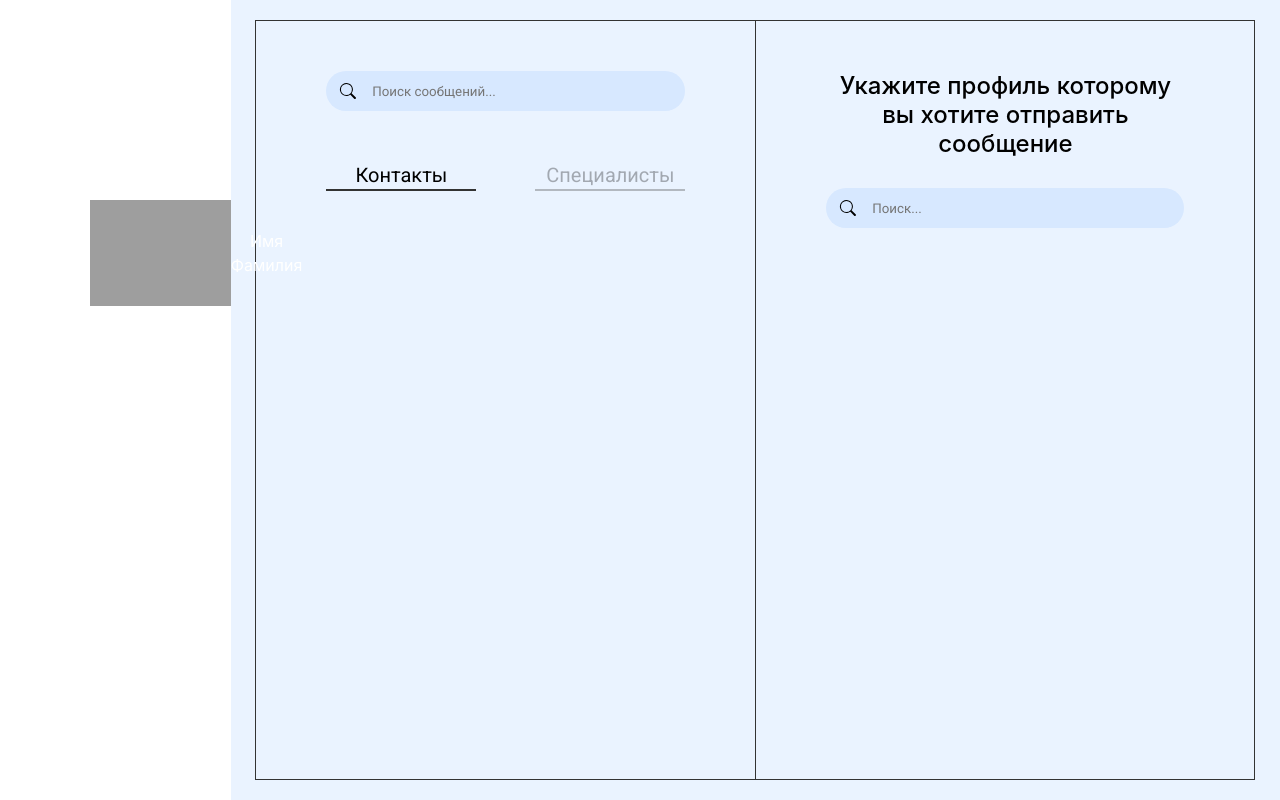
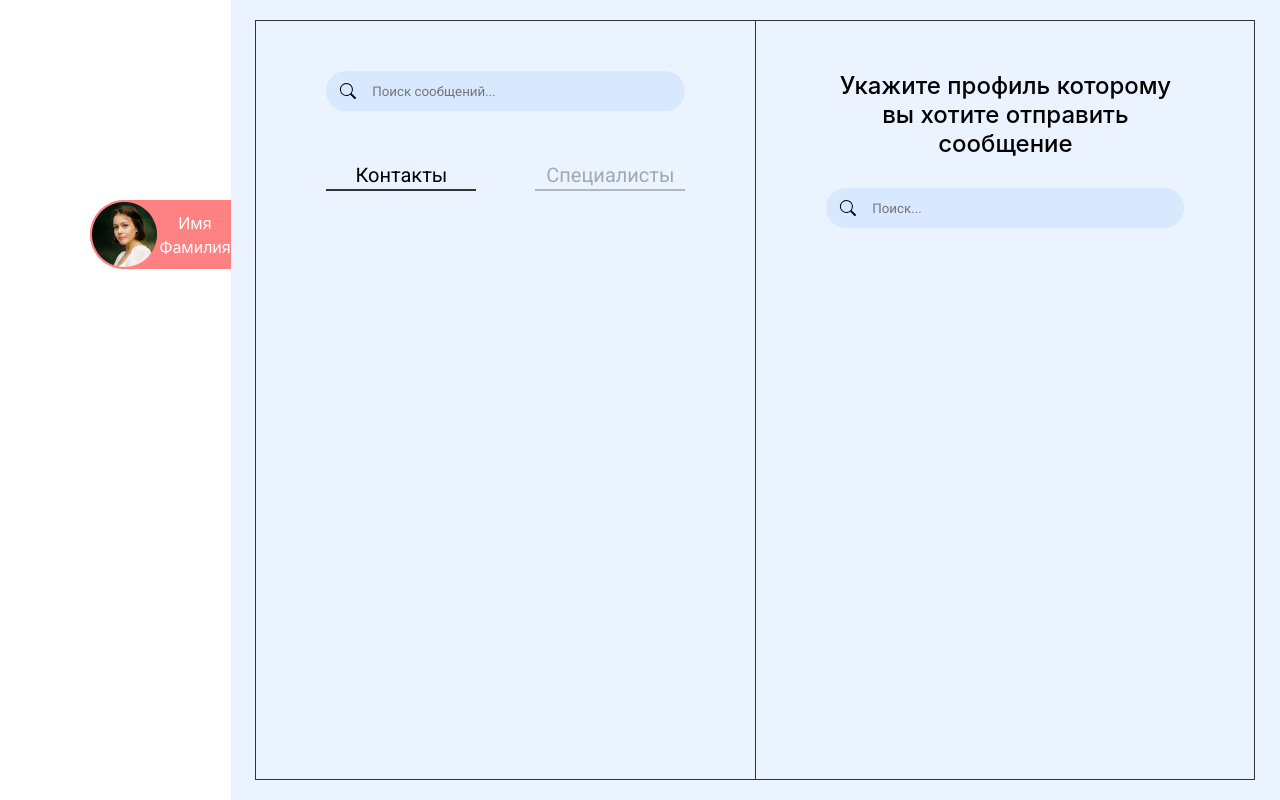
Before and after one commit to EaleksS/nextjs-project, a Next.js app: page /medic in a window 1280 px wide. Built offline with nearby package versions, Linux system fonts and the light colour scheme.

Commit message:
Update medic.tsx

```diff
--- a/src/pages/medic.tsx
+++ b/src/pages/medic.tsx
@@ -18,7 +18,7 @@ const Medic = () => {
           onClick={() => setMenu((res) => !res)}
         >
           <img
-            src="http://localhost:7070/_next/image?url=%2F_next%2Fstatic%2Fmedia%2Fprofile.a750af2a.png&w=256&q=75"
+            src='/profile.png'
             alt="logo"
           />
           <div className={styles.profile_name}>
```
